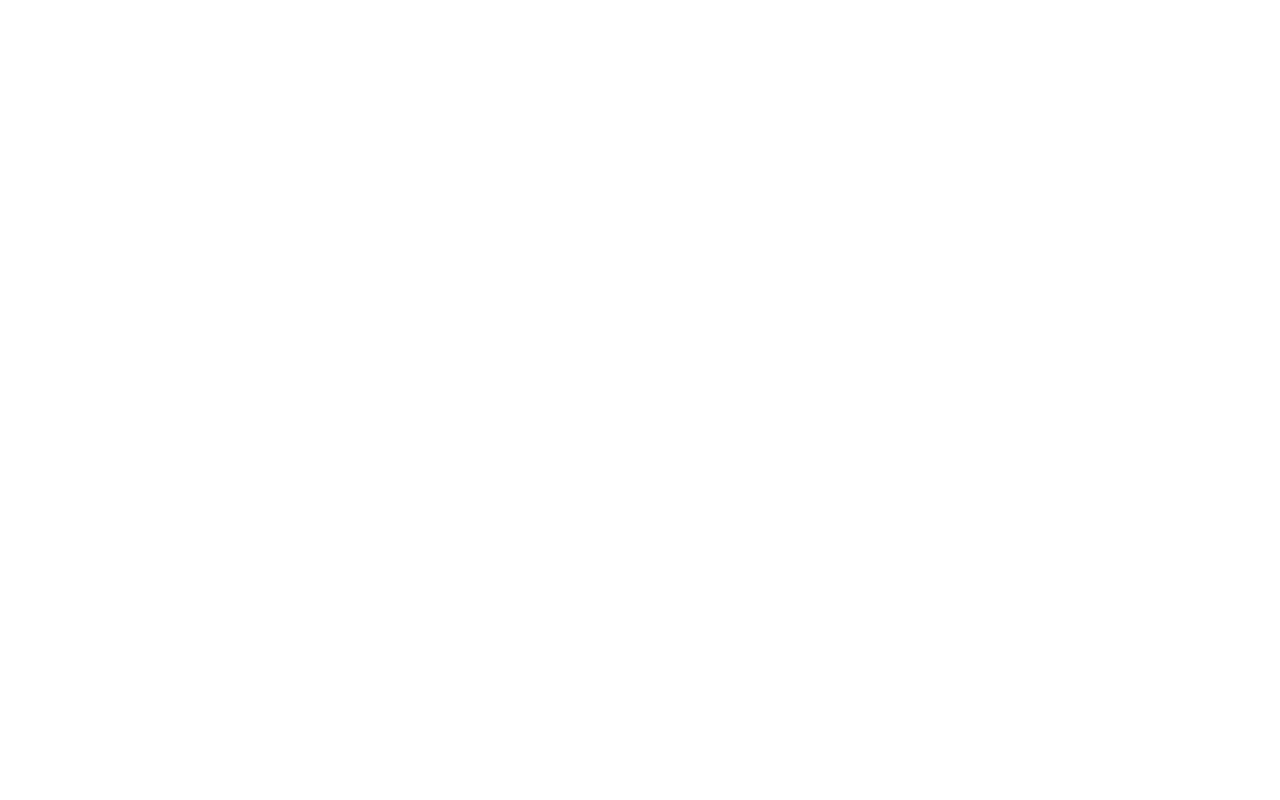
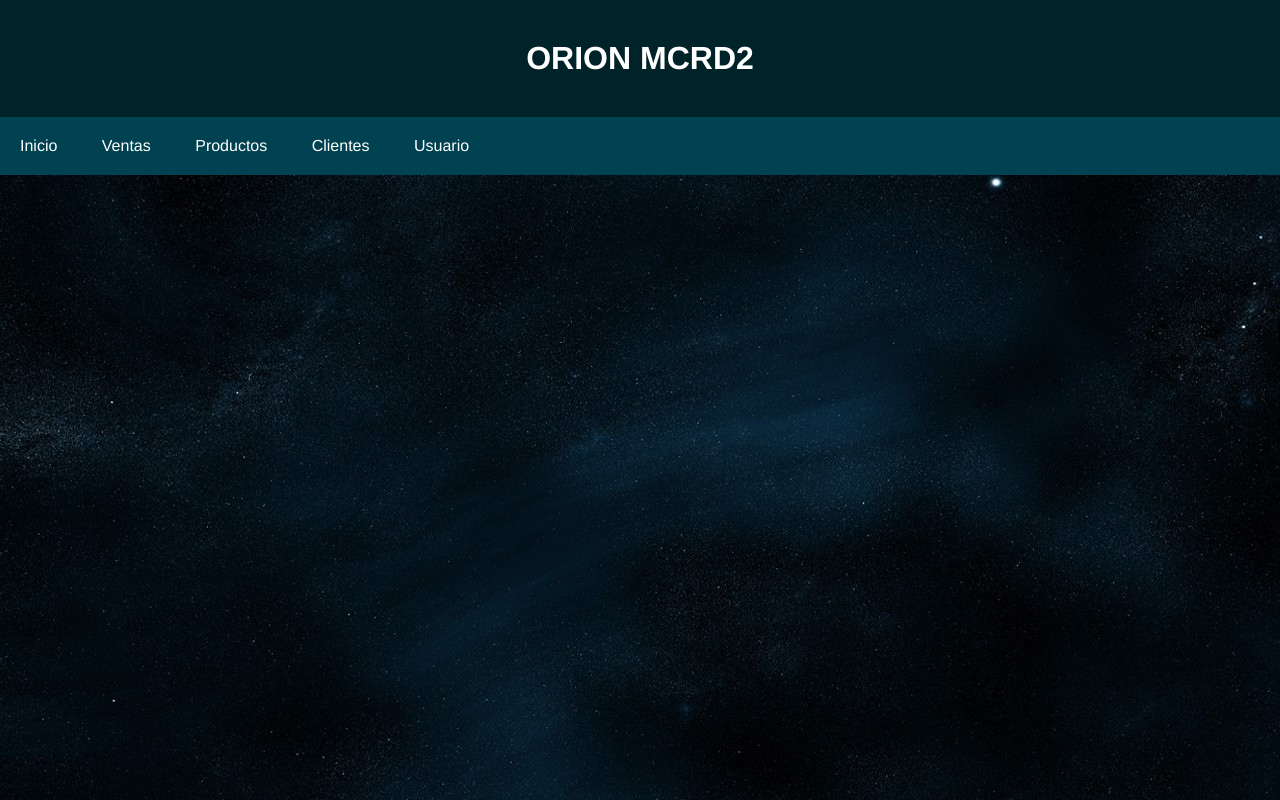
Before and after one commit to Dan1elFelipe/Project, a plain HTML site: page Sprint02/Index01.html in a window 1280 px wide. Drawn offline with Linux system fonts and the light colour scheme.

Commit message:
Se trabajo la historia de usuario HU_008, Y SE AGREGARON NEUVOS ARCHIVOS

```diff
--- a/Sprint02/Index01.html
+++ b/Sprint02/Index01.html
@@ -2,10 +2,30 @@
 <html>
 
     <head>
+        <link rel="stylesheet" href="./Style01.css">
+        <link rel="stylesheet" href="https://stackpath.bootstrapcdn.com/font-awesome/4.7.0/css/font-awesome.min.css">
         <title>Hitoria de Usuario HU_008</title>
+
     </head>
 
     <body>
+        <header>
+            <h1>ORION MCRD2</h1>
+
+        </header>
+
+        <nav>
+            <ul>
+                <li><a href="#">Inicio</a></li>
+                <li><a href="#">Ventas</a></li>
+                <li><a href="#">Productos</a></li>
+                <li><a href="#">Clientes</a></li>
+                <li><a href="#">Usuario</a></li>
+
+            </ul>
+
+        </nav>
+
     </body>
 
 </html>
--- a/Sprint02/Style01.css
+++ b/Sprint02/Style01.css
@@ -0,0 +1,38 @@
+*{
+    margin: 0;
+    padding: 0;
+    box-sizing: border-box;
+}
+
+body{
+    font-family: 'Franklin Gothic Medium', 'Arial Narrow', Arial, sans-serif;
+    background-image: url("espacio-interestelar-universo-2900.jpg");
+}
+
+header{
+    width: 100%;
+    padding: 40px;
+    color: white;
+    text-align: center;
+    background: #002229;
+}
+
+nav ul{
+    list-style: none;
+    background: #004251;
+}
+
+nav ul li{
+    display: inline-block;
+    padding: 20px;
+    transition: all ease-in-out 250ms;
+}
+
+ul li a{
+    color: white;
+    text-decoration: none;
+}
+
+nav ul li:hover{
+    background: #002229;
+}
--- /dev/null
+++ b/Sprint02/Style02.css
@@ -0,0 +1,92 @@
+*{
+    margin: 0;
+    padding: 0;
+    box-sizing: border-box;
+}
+
+body{
+    font-family: 'Franklin Gothic Medium', 'Arial Narrow', Arial, sans-serif;
+    background-image: url("espacio-interestelar-universo-2900.jpg");
+}
+
+header{
+    width: 100%;
+    padding: 40px;
+    color: white;
+    text-align: center;
+    background: #002229;
+}
+
+nav ul{
+    list-style: none;
+    background: #004251;
+}
+
+nav ul li{
+    display: inline-block;
+    padding: 20px;
+    transition: all ease-in-out 250ms;
+}
+
+ul li a{
+    color: white;
+    text-decoration: none;
+}
+
+nav ul li:hover{
+    background: #002229;
+}
+
+table {
+    font-family: 'Franklin Gothic Medium', 'Arial Narrow', Arial, sans-serif;
+    border-collapse: collapse;
+    width: 100%;
+}
+
+td, th {
+    border: 1px solid #004251;
+    text-align: left;
+    padding: 8px;
+}
+
+tr:nth-child(even) {
+    background-color: #dddddd;
+}
+
+.form-register{
+    width: 1600px;
+    background: #EDEDED;
+    padding: 30px;
+    margin: auto;
+    margin-top: 100px;
+    border-radius: 4px;
+    font-family: 'Franklin Gothic Medium', 'Arial Narrow', Arial, sans-serif;
+    color: #484848;
+    box-shadow: 7px 13px 37px #000;
+}
+
+.form-register h2{
+    font-size: 30px;
+    margin-bottom: 20px;
+    color: #484848;
+}
+
+.controls{
+    width: 30%;
+    background: white;
+    padding: 5px;
+    border-radius: 4px;
+    margin-bottom: 16px;
+    border: 1px solid #004251;
+    font-family: 'Franklin Gothic Medium', 'Arial Narrow', Arial, sans-serif;
+    font-size: 16px;
+}
+
+.form-register .botons{
+    width: 5%;
+    background: white;
+    padding: 5px;
+    color: #004251;
+    margin: 16px 0;
+    font-size: 16px;
+}
--- a/Testing/Style.css
+++ b/Testing/Style.css
@@ -5,7 +5,7 @@
 }
 
 body {
-    background-image: url("OIP.jpg");
+    background-image: url("espacio-interestelar-universo-2900.jpg");
 }
 
 .form-register {
```
Also changed, not shown: Sprint02/Index02.html (added, +77 -0 lines), Sprint02/espacio-interestelar-universo-2900.jpg (added), Testing/OIP.jpg (deleted), Testing/espacio-interestelar-universo-2900.jpg (added).
